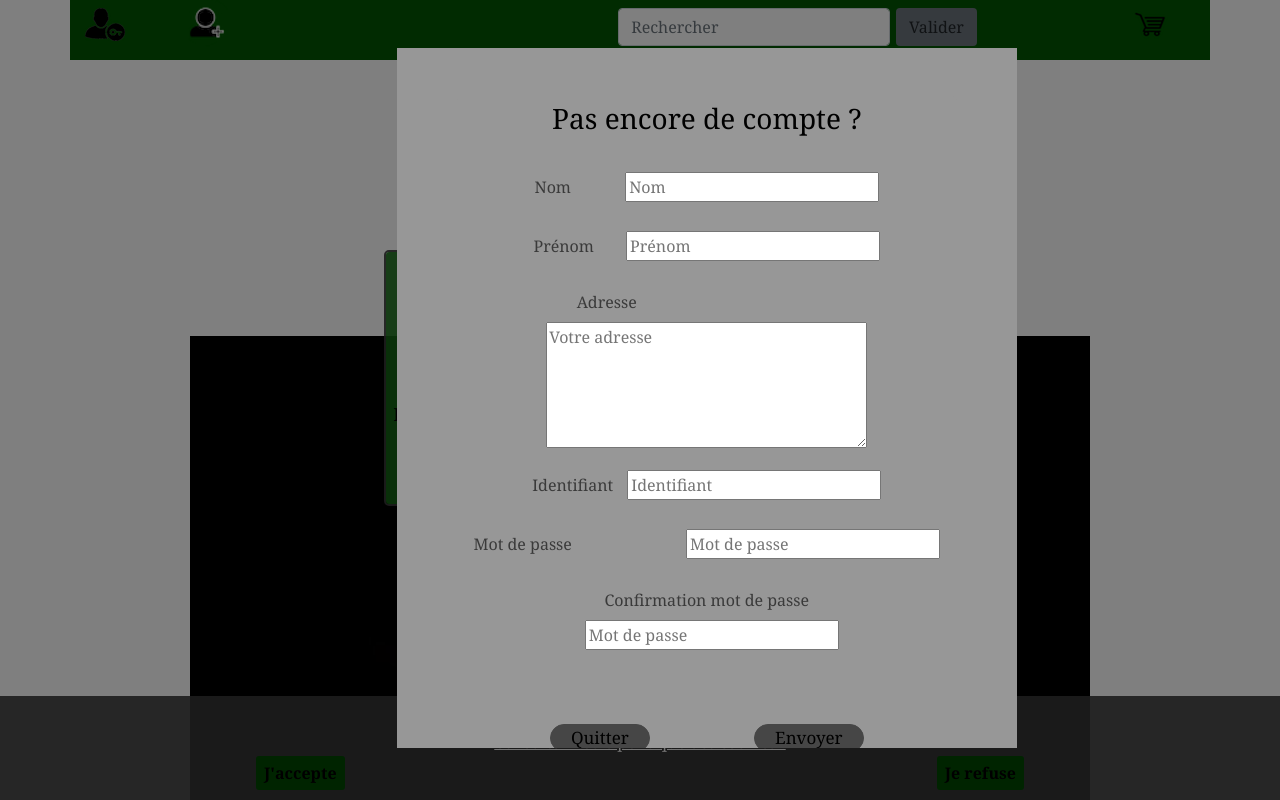
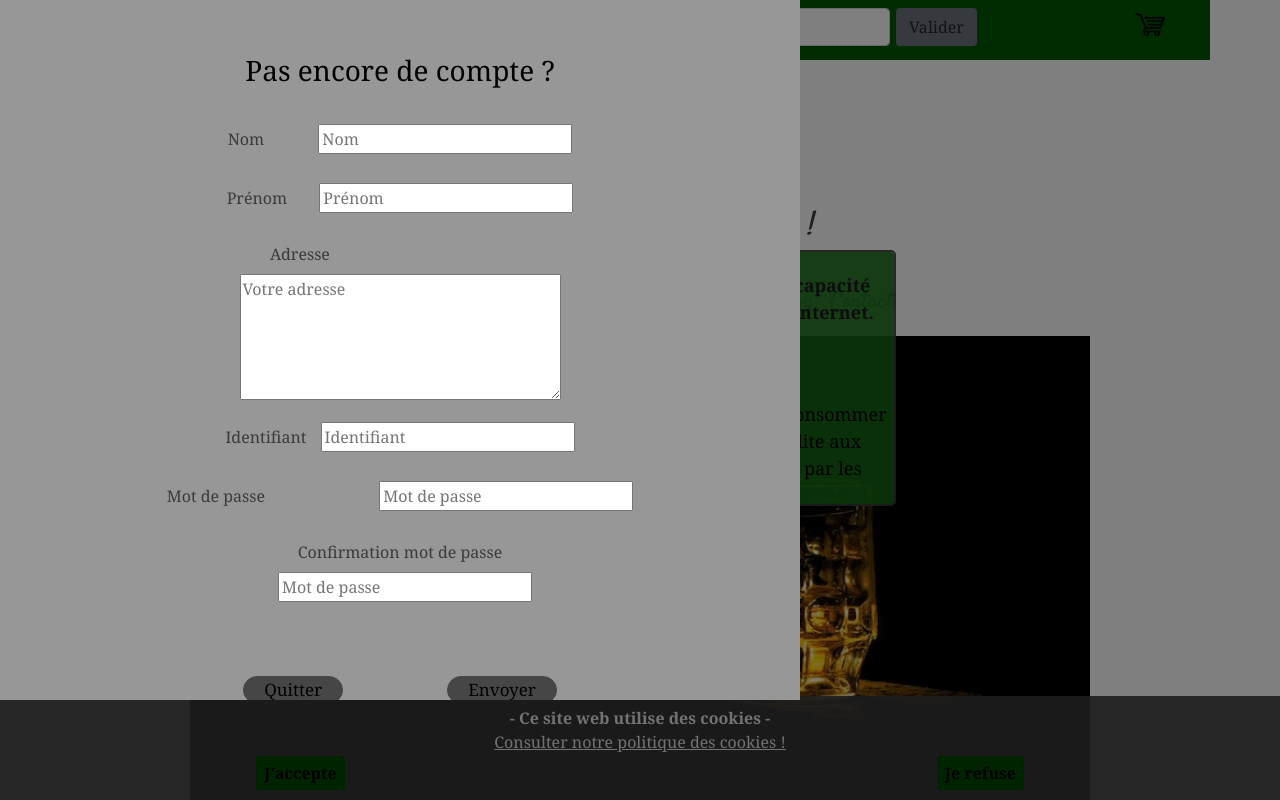
Before and after one commit to soniabzh51/projet, a plain HTML site: page index.html in a window 1280 px wide. Both pictures are taken after a click on the button "cnx". Shown: the part 2-802 px from the top of the page. Drawn offline with nearby package versions, Linux system fonts and the light colour scheme.

Commit message:
modifreadme

```diff
--- a/index.html
+++ b/index.html
@@ -61,6 +61,7 @@
                                             <a href="index.html"><span id="valider">Connexion</span></a>
                                         </div>
                                         <a href="#" id="lost">Mot de passe oublié ?</a><br>
+                                        <a href="#modal2" id="new">Pas encore de compte ?</a><br>
                                         <button class="js-modal-close">Quitter</button>
                                     </div>
                                 </form>
@@ -72,13 +73,14 @@
 
                 <!-- BS Modal - Create Account-->
                 <div class="col-2 col-sm-2 col-lg-1" id="creerCompte">
-                    <!-- Button trigger modal -->
                     <div id="fondCreerCompte">
 
                         <!-- Button trigger modal -->
+
+
                         <button id="pictoModal2" type="button" data-toggle="modal" data-target="#modal2">
                             <a href="#pictoModal2">cnx</a>
-                        </button>
+                        <!-- </button> -->
 
                     </div>
                     <!-- Modal -->
--- a/public/css/style.css
+++ b/public/css/style.css
@@ -381,7 +381,7 @@ l'écran - (moins) 20px pour la marge sur les côtés. Id pour la hauteur (vh)*/
 
 .modal-wrapper {
     overflow: auto;
-    height: 380px ;
+    height: 400px ;
     width: 600px;
     max-width: calc(100vw - 20px);
     max-width: calc(100vh - 20px);
@@ -437,14 +437,11 @@ l'écran - (moins) 20px pour la marge sur les côtés. Id pour la hauteur (vh)*/
 
 /*-------Boîte modale BS -------*/
 #modal2{
-    position: fixed;
-    left: 31%;
-    top: 6%;
     overflow: auto;
     height: 700px ;
-    width: 620px;
+    width: 800px;
     max-width: calc(100vw - 20px);
-    max-width: calc(100vh - 20px);
+    /* max-width: calc(100vh - 20px); */
     padding: 20px;
     background-color: rgb(151, 151, 151);
     font-family: Georgia, 'Times New Roman', Times, serif;
--- a/scripts/login.js
+++ b/scripts/login.js
@@ -111,7 +111,6 @@
 function reload() {
     document.getElementById("wrapper").innerHTML = "";
     let message = document.getElementById("lieu").value;
-    let listAdress = document.getElementById("listAdress").value;
     fetch("https://api-adresse.data.gouv.fr/search/?q=" + message).then((response) => {
             return response.json();
         })
```
Also changed, not shown: README.md, 3 other files.
